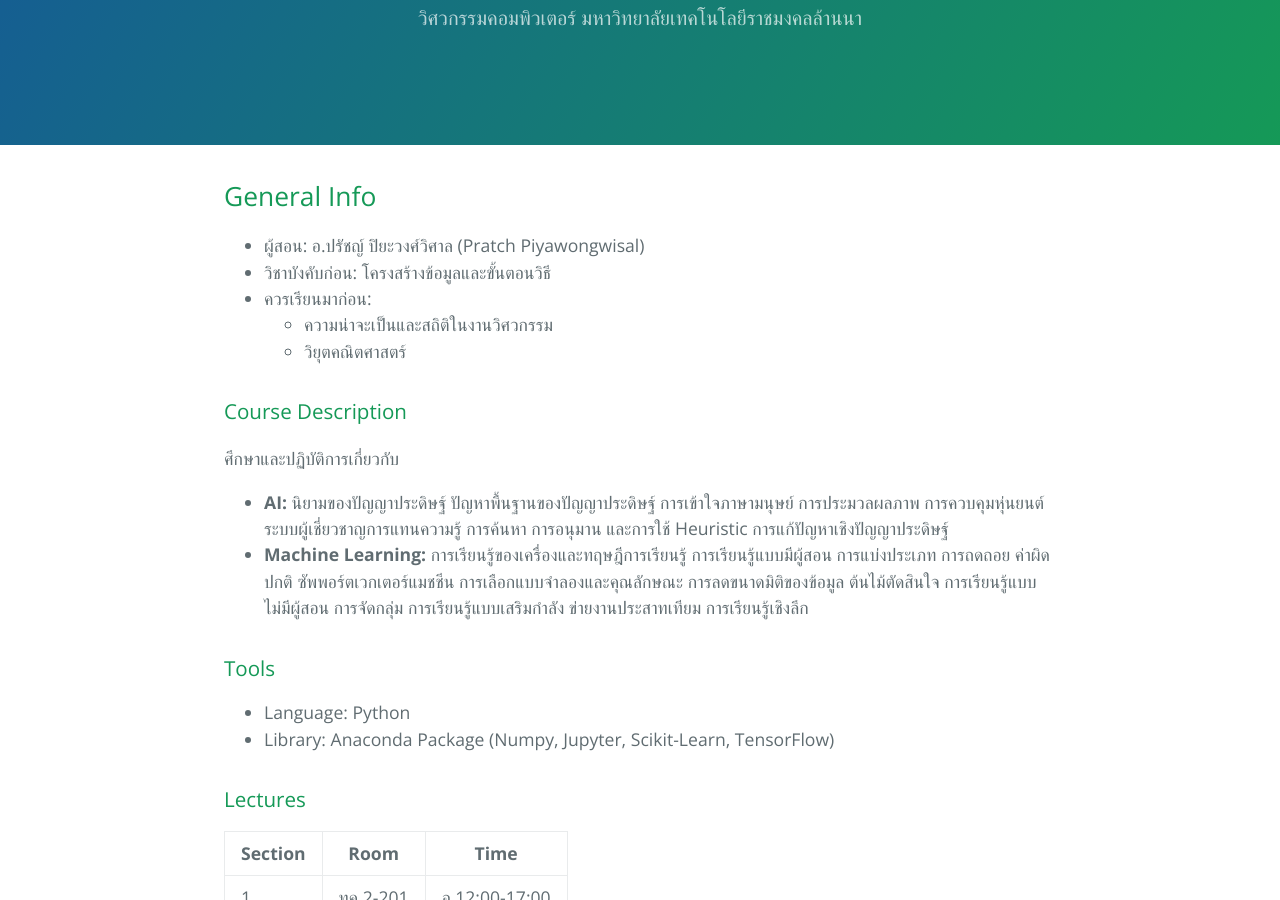
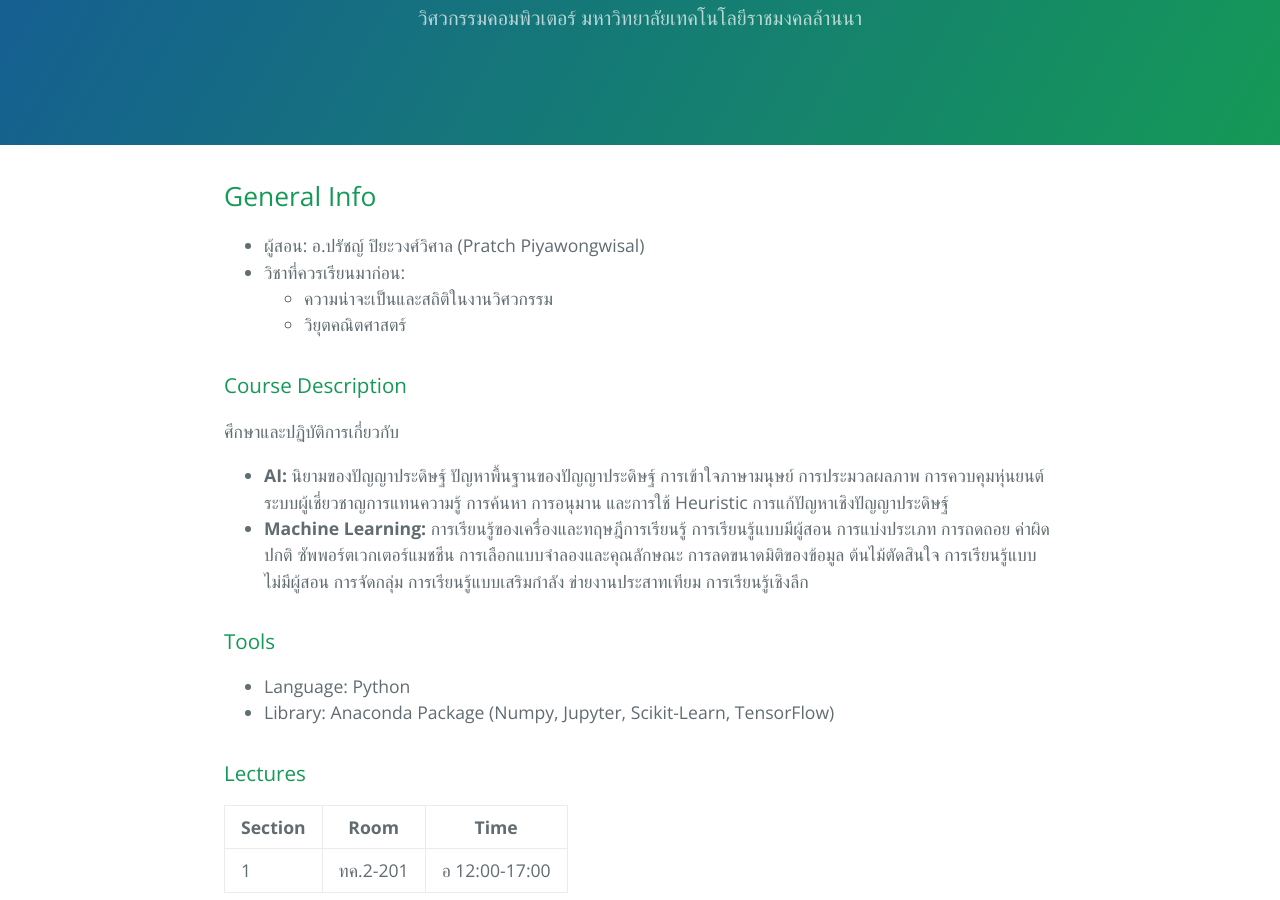
Before and after one commit to pratch/ml_course, a Jekyll site: the page built from index.md, in a window 1280 px wide and 900 px high, scrolled down 310 px. Built offline with Jekyll 4.4.1, drawn with Linux system fonts in a browser that asks for light colours.

Commit message:
updated index

```diff
--- a/index.md
+++ b/index.md
@@ -16,8 +16,7 @@ layout: default
 
 ## General Info
 - ผู้สอน: อ.ปรัชญ์ ปิยะวงศ์วิศาล (Pratch Piyawongwisal)
-- วิชาบังคับก่อน: โครงสร้างข้อมูลและขั้นตอนวิธี
-- ควรเรียนมาก่อน:
+- วิชาที่ควรเรียนมาก่อน:
   - ความน่าจะเป็นและสถิติในงานวิศวกรรม
   - วิยุตคณิตศาสตร์
 
```
